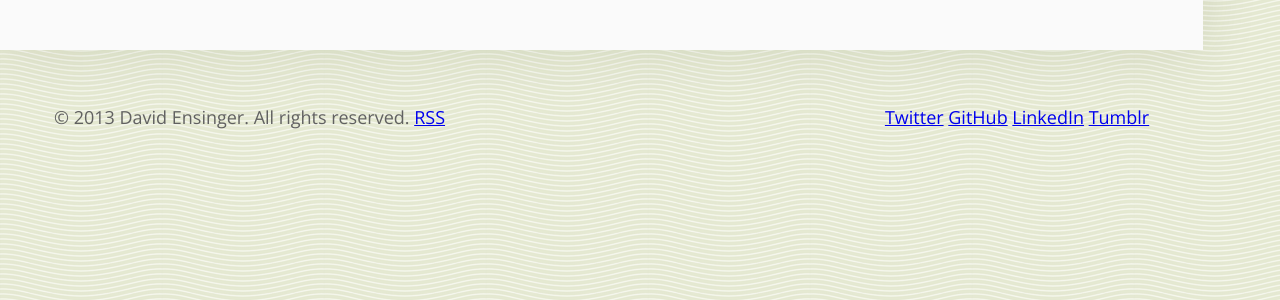
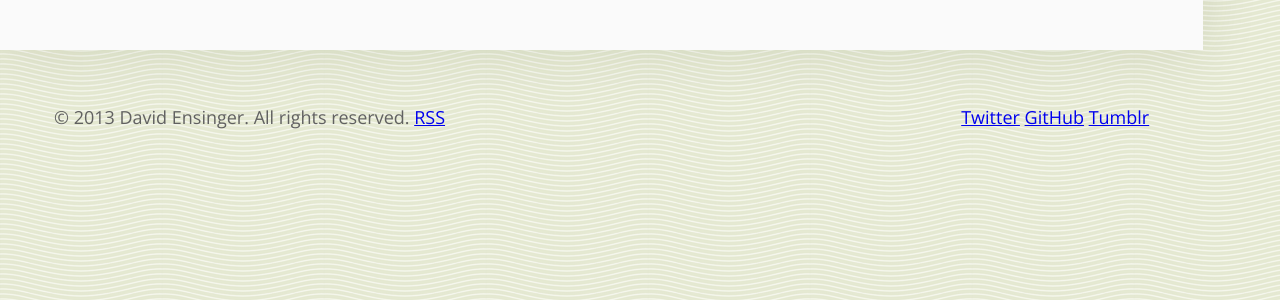
Before and after one commit to davidensinger/davidensinger.github.io, a Jekyll site: the page built from index.html, in a window 1280 px wide. Shown: the part 247-547 px from the top of the page. Built offline with Jekyll 4.4.1, drawn with Linux system fonts in a browser that asks for light colours; nearby versions of some CDN libraries; Markdown is read by kramdown in place of the engine named in the settings; the list of posts is cut into pages by our own code.

Commit message:
Removed LinkedIn because it's for squares.

```diff
--- a/_layouts/default.html
+++ b/_layouts/default.html
@@ -38,7 +38,6 @@
         <div class='social-icons'>
           <a href='http://twitter.com/DavidEnsinger' title='Follow me on Twitter'>Twitter</a>
           <a href='http://github.com/davidensinger' title='Follow me on GitHub'>GitHub</a>
-          <a href='http://www.linkedin.com/in/davidensinger/' title='Connect with me on LinkedIn'>LinkedIn</a>
           <a href='http://www.republicofthespirit.com/' title='Follow me on Tumblr'>Tumblr</a>
         </div>
         <p>
```
Also changed, not shown: 1 other file.
